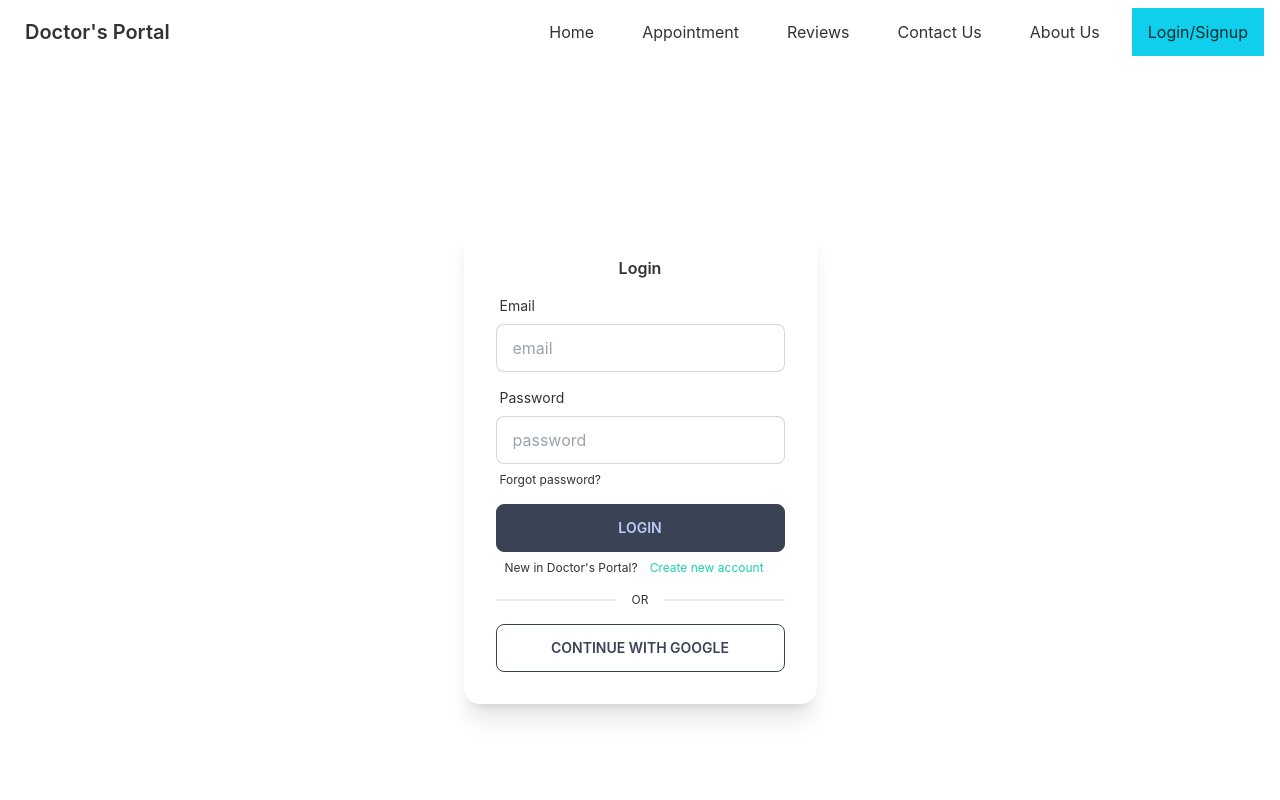
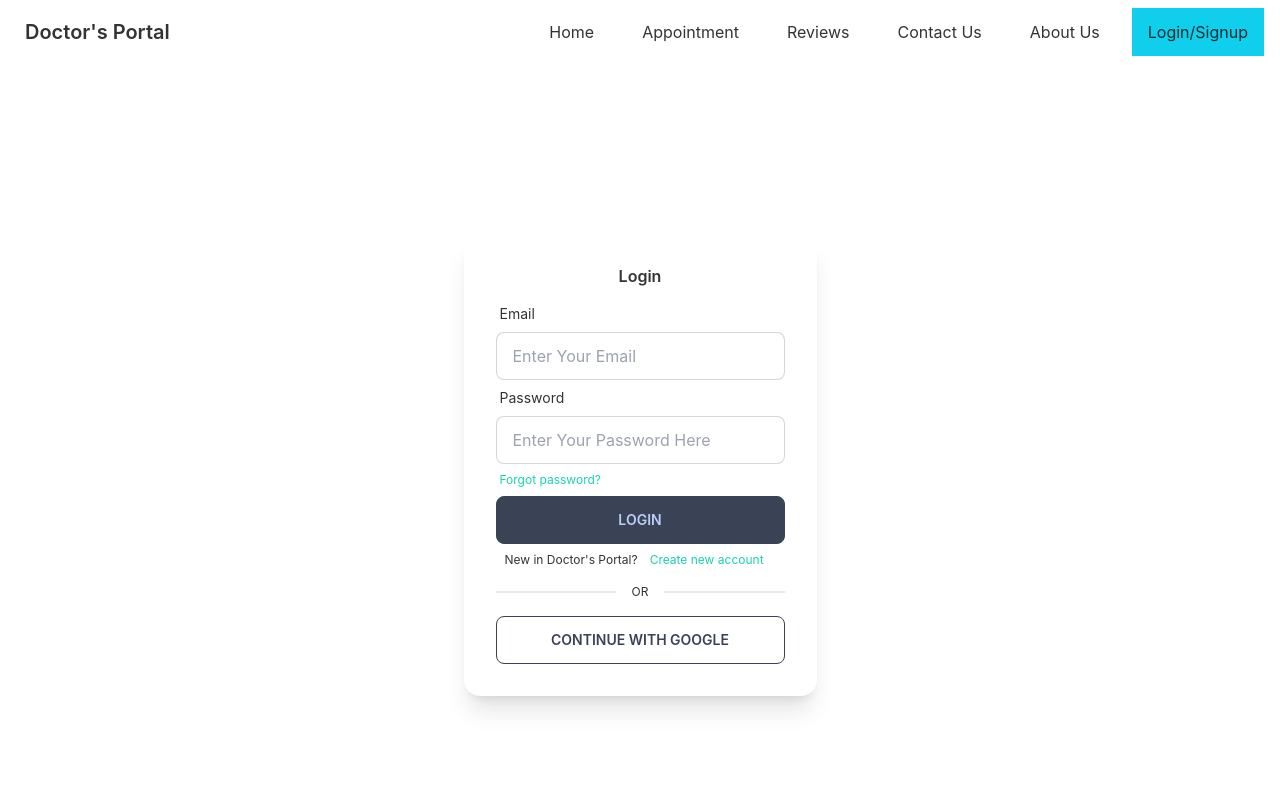
Before and after one commit to Fahimmuntasir1/Doctors-portal, a React (Create React App) app: page /login in a window 1280 px wide. Shown: the top 800 px of the page. Built offline with nearby package versions, Linux system fonts and the light colour scheme; no server answers.

Commit message:
log in form validation added and google authentication added

```diff
--- a/package.json
+++ b/package.json
@@ -13,6 +13,7 @@
     "react-day-picker": "^8.0.4",
     "react-dom": "^18.1.0",
     "react-firebase-hooks": "^5.0.3",
+    "react-hook-form": "^7.31.1",
     "react-router-dom": "^6.3.0",
     "react-scripts": "5.0.1",
     "web-vitals": "^2.1.4"
--- a/src/components/Pages/Appointment/Booking.js
+++ b/src/components/Pages/Appointment/Booking.js
@@ -24,7 +24,7 @@
               onClick={() => setTreatment(booking)}
               disabled={slots.length === 0}
               for="booking-modal"
-              class="btn modal-button btn-primary text-white bg-gradient-to-r from-secondary to-primary "
+              className="btn modal-button btn-primary text-white bg-gradient-to-r from-secondary to-primary "
             >
               book appointment
             </label>
--- a/src/components/Pages/Appointment/BookingModal.js
+++ b/src/components/Pages/Appointment/BookingModal.js
@@ -13,14 +13,14 @@
 
   return (
     <div>
-      <input type="checkbox" id="booking-modal" class="modal-toggle" />
-      <div class="modal modal-bottom sm:modal-middle">
-        <div class="modal-box">
+      <input type="checkbox" id="booking-modal" className="modal-toggle" />
+      <div className="modal modal-bottom sm:modal-middle">
+        <div className="modal-box">
           <div className="flex items-center justify-between  mb-8">
-            <h3 class="font-bold text-lg"> {name}</h3>
+            <h3 className="font-bold text-lg"> {name}</h3>
             <label
               for="booking-modal"
-              class="btn btn-sm btn-circle right-2 top-2"
+              className="btn btn-sm btn-circle right-2 top-2"
             >
               ✕
             </label>
@@ -34,9 +34,9 @@
               disabled
               value={format(date, "PP")}
               placeholder="Type here"
-              class="input input-bordered w-full"
+              className="input input-bordered w-full"
             />
-            <select name="slot" class="select select-bordered w-full ">
+            <select name="slot" className="select select-bordered w-full ">
               {slots.map((slot) => (
                 <option value={slot}>{slot}</option>
               ))}
@@ -45,24 +45,24 @@
               type="text"
               name="name"
               placeholder="Enter name here"
-              class="input input-bordered w-full "
+              className="input input-bordered w-full "
             />
             <input
               type="email"
               name="email"
               placeholder="Enter email here"
-              class="input input-bordered w-full "
+              className="input input-bordered w-full "
             />
             <input
               type="text"
               name="phone"
               placeholder="Enter phone here"
-              class="input input-bordered w-full "
+              className="input input-bordered w-full "
             />
             <input
               type="submit"
               value="Submit"
-              class="btn btn-accent w-full "
+              className="btn btn-accent w-full "
             />
           </form>
         </div>
--- a/src/components/Pages/Login/LogIn/LogIn.js
+++ b/src/components/Pages/Login/LogIn/LogIn.js
@@ -1,60 +1,122 @@
 import React from "react";
 import { Link } from "react-router-dom";
+import { useSignInWithGoogle } from "react-firebase-hooks/auth";
+import auth from "../../../../firebase.init";
+import { useForm } from "react-hook-form";
 
 const LogIn = () => {
+  const [signInWithGoogle, user, loading, error] = useSignInWithGoogle(auth);
+  const {
+    register,
+    formState: { errors },
+    handleSubmit,
+  } = useForm();
+
+  console.log(user);
+
+  const onSubmit = (data) => {
+    console.log(data);
+  };
+
   return (
-    <div class="hero min-h-screen ">
+    <div className="hero min-h-screen ">
       <div
         style={{ width: "385px", height: "480px" }}
-        class="hero-content flex-col"
+        className="hero-content flex-col"
       >
-        <div class="card flex-shrink-0 w-full max-w-lg shadow-xl bg-base-100">
-          <div class="card-body ">
-            <h1 class="text-center font-semibold">Login</h1>
-            <div class="form-control">
-              <label class="label">
-                <span class="label-text">Email</span>
+        <div className="card flex-shrink-0 w-full max-w-lg shadow-xl bg-base-100">
+          <div className="card-body ">
+            <h1 className="text-center font-semibold">Login</h1>
+            <form onSubmit={handleSubmit(onSubmit)}>
+              <div className="form-control">
+                <label className="label">
+                  <span className="label-text">Email</span>
                 </label>
                 <input
-                type="text"
-                placeholder="email"
-                class="input input-bordered"
+                  {...register("email", {
+                    required: {
+                      value: true,
+                      message: "Email is required",
+                    },
+                    pattern: {
+                      value: /^\w+([\.-]?\w+)*@\w+([\.-]?\w+)*(\.\w{2,3})+$/,
+                      message: "Please enter a valid email",
+                    },
+                  })}
+                  type="email"
+                  placeholder="Enter Your Email"
+                  className="input input-bordered"
                 />
+                {errors.email?.type === "required" && (
+                  <span className="text-red-500 text-xs mt-1">
+                    {errors?.email.message}
+                  </span>
+                )}
+                {errors.email?.type === "pattern" && (
+                  <span className="text-red-500 text-xs mt-1">
+                    {errors?.email.message}
+                  </span>
+                )}
               </div>
-            <div class="form-control">
-              <label class="label">
-                <span class="label-text">Password</span>
+              <div className="form-control">
+                <label className="label">
+                  <span className="label-text">Password</span>
                 </label>
                 <input
-                type="text"
-                placeholder="password"
-                class="input input-bordered"
+                  {...register("password", {
+                    required: {
+                      value: true,
+                      message: "Email is required",
+                    },
+                    pattern: {
+                      value: /^[A-Za-z]\w{6,14}$/,
+                      message:
+                        "6 to 15 characters which contain only characters, numeric digits, underscore and first character must be a letter",
+                    },
+                  })}
+                  type="password"
+                  placeholder="Enter Your Password Here"
+                  className="input input-bordered"
                 />
-              <label class="label">
+                {errors.password?.type === "required" && (
+                  <span className="text-red-500 text-xs mt-1">
+                    {errors?.password.message}
+                  </span>
+                )}
+                {errors.password?.type === "pattern" && (
+                  <span className="text-red-500 text-xs mt-1">
+                    {errors?.password.message}
+                  </span>
+                )}
+                <label className="label">
                   <Link
                     to="/signup"
                     href="#"
-                  class="label-text-alt link link-hover"
+                    className="label-text-alt link link-hover text-secondary"
                   >
                     Forgot password?
                   </Link>
                 </label>
               </div>
-            <div class="form-control ">
-              <button class="btn btn-accent">Login</button>
+              <div className="form-control ">
+                <button className="btn btn-accent">Login</button>
               </div>
+            </form>
             <p className="text-xs text-center">
               New in Doctor's Portal?
               <Link
                 to="/signup"
                 href="#"
-                class="label-text-alt link link-hover mx-3 text-secondary"
+                className="label-text-alt link link-hover mx-3 text-secondary"
               >
                 Create new account
               </Link>
             </p>
-            <div class="divider text-xs my-2">OR</div>
-            <button class="btn btn-outline btn-accent">
+            <div className="divider text-xs my-2">OR</div>
+            <button
+              onClick={() => signInWithGoogle()}
+              className="btn btn-outline btn-accent"
+            >
               CONTINUE WITH GOOGLE
             </button>
           </div>
--- a/src/components/Pages/Sheared/Footer/Footer.js
+++ b/src/components/Pages/Sheared/Footer/Footer.js
@@ -1,5 +1,5 @@
 import React from "react";
-import footerbg from '../../../../assets/images/footer.png'
+import footerbg from "../../../../assets/images/footer.png";
 
 const Footer = () => {
   const myStyle = {
@@ -60,7 +60,7 @@
                 width="24"
                 height="24"
                 viewBox="0 0 24 24"
-                className="fill-current"
+                className="fill-current hover:text-sky-500"
               >
                 <path d="M24 4.557c-.883.392-1.832.656-2.828.775 1.017-.609 1.798-1.574 2.165-2.724-.951.564-2.005.974-3.127 1.195-.897-.957-2.178-1.555-3.594-1.555-3.179 0-5.515 2.966-4.797 6.045-4.091-.205-7.719-2.165-10.148-5.144-1.29 2.213-.669 5.108 1.523 6.574-.806-.026-1.566-.247-2.229-.616-.054 2.281 1.581 4.415 3.949 4.89-.693.188-1.452.232-2.224.084.626 1.956 2.444 3.379 4.6 3.419-2.07 1.623-4.678 2.348-7.29 2.04 2.179 1.397 4.768 2.212 7.548 2.212 9.142 0 14.307-7.721 13.995-14.646.962-.695 1.797-1.562 2.457-2.549z"></path>
               </svg>
@@ -71,7 +71,7 @@
                 width="24"
                 height="24"
                 viewBox="0 0 24 24"
-                className="fill-current"
+                className="fill-current hover:text-red-500"
               >
                 <path d="M19.615 3.184c-3.604-.246-11.631-.245-15.23 0-3.897.266-4.356 2.62-4.385 8.816.029 6.185.484 8.549 4.385 8.816 3.6.245 11.626.246 15.23 0 3.897-.266 4.356-2.62 4.385-8.816-.029-6.185-.484-8.549-4.385-8.816zm-10.615 12.816v-8l8 3.993-8 4.007z"></path>
               </svg>
@@ -82,7 +82,7 @@
                 width="24"
                 height="24"
                 viewBox="0 0 24 24"
-                className="fill-current"
+                className="fill-current hover:text-blue-600"
               >
                 <path d="M9 8h-3v4h3v12h5v-12h3.642l.358-4h-4v-1.667c0-.955.192-1.333 1.115-1.333h2.885v-5h-3.808c-3.596 0-5.192 1.583-5.192 4.615v3.385z"></path>
               </svg>
```
Also changed, not shown: 1 other file (tests, documents, lock files or other folders). Lines whose indentation alone changed are shown as unchanged.
